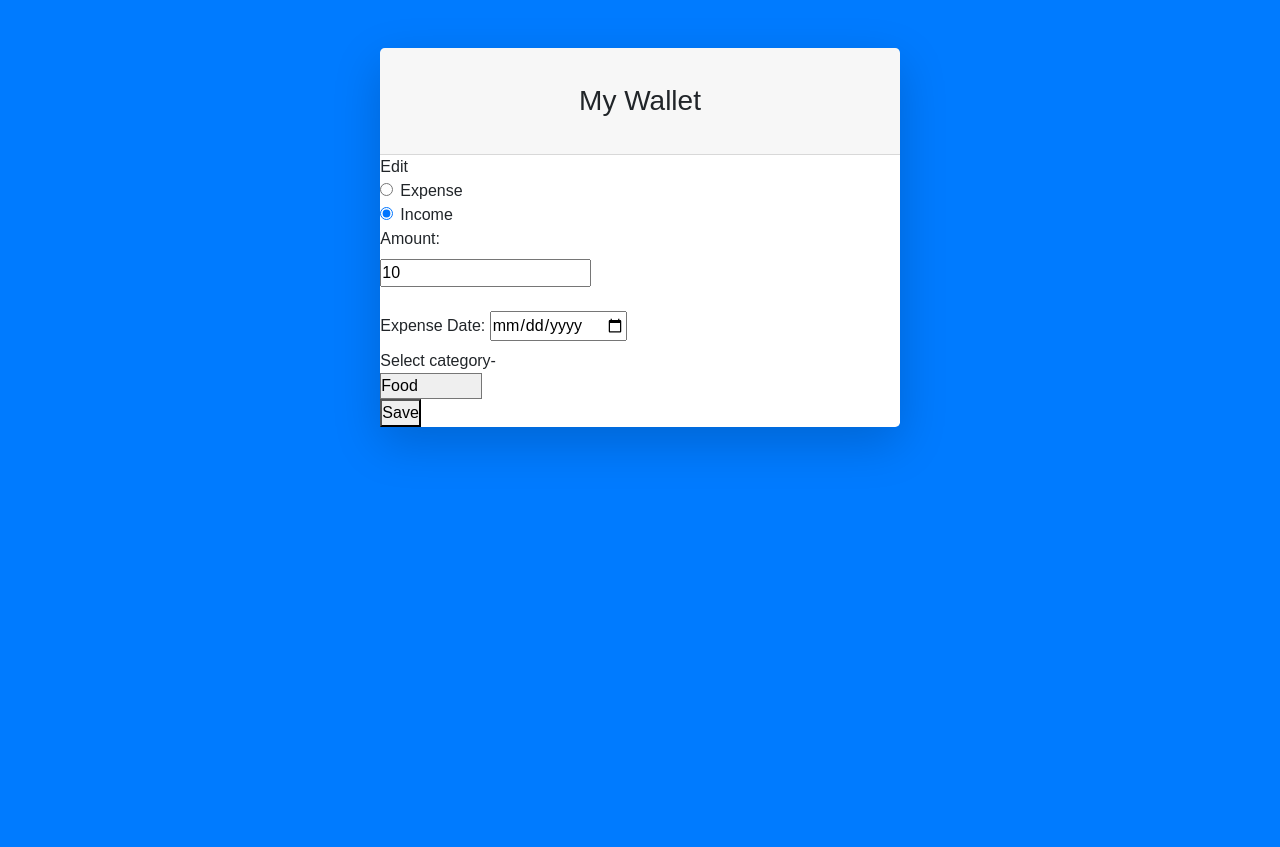
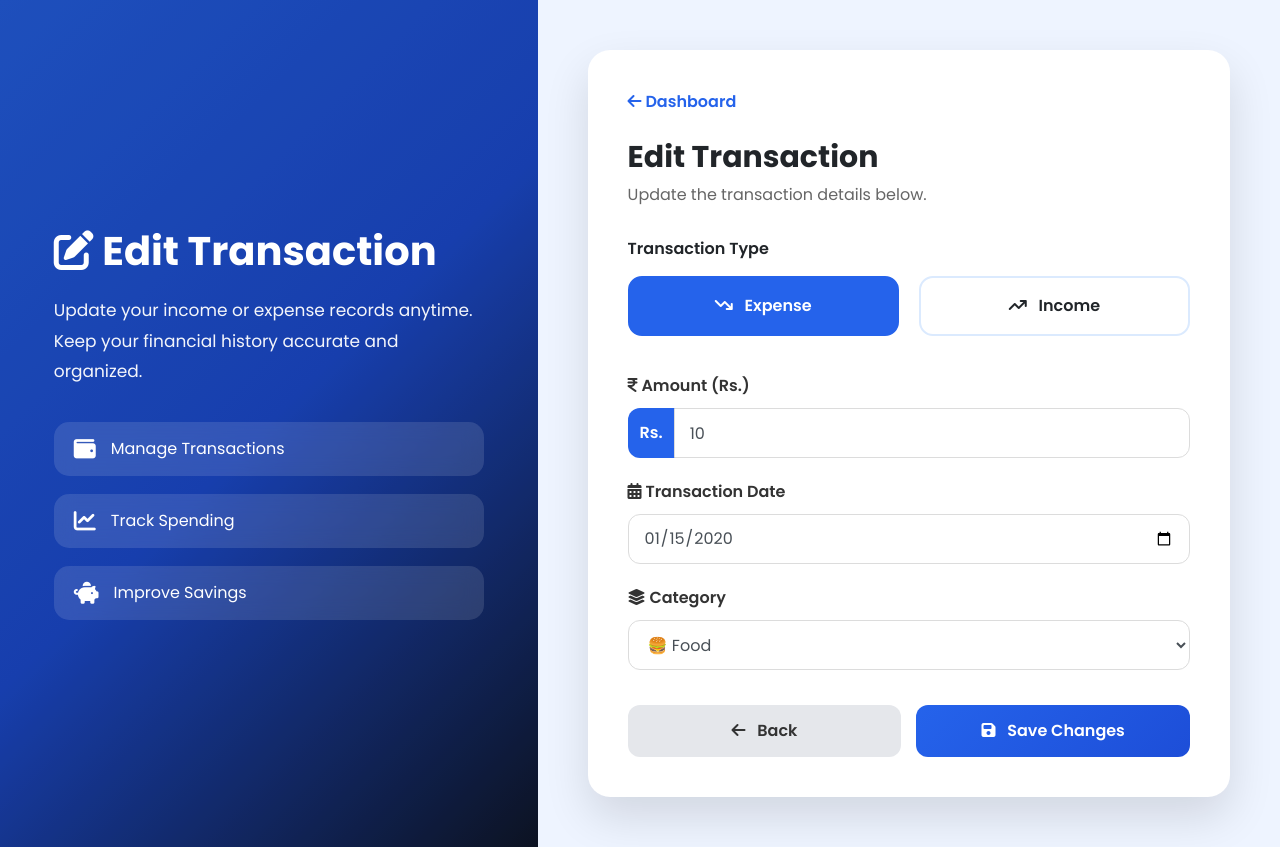
Before and after one commit to srijana444/Expense_tracker, a Django app: template templates/home/expense_edit.html in a window 1280 px wide. Before the commit the page ends 456 px from the top, so only its background shows below. Run offline with Django 3.2, Linux system fonts and the light colour scheme; the template is opened without the code that fills it: values that come from a table or form of the project are taken from there, others are empty; tables that the repository leaves empty hold one stand-in row (values such as "Sample post"); some libraries are stand-ins or nearby versions.

Commit message:
updated in expenses_edit

```diff
--- /dev/null
+++ b/static/expense_edit.css
@@ -0,0 +1,310 @@
+/*==================================================
+            EDIT TRANSACTION PAGE
+==================================================*/
+
+/* Google Font */
+@import url('https://fonts.googleapis.com/css2?family=Poppins:wght@300;400;500;600;700;800&display=swap');
+
+/* Reset */
+
+*{
+    margin:0;
+    padding:0;
+    box-sizing:border-box;
+    font-family:'Poppins',sans-serif;
+}
+
+body{
+    background:#eef4ff;
+}
+
+/* Main Layout */
+
+.transaction-page{
+    min-height:100vh;
+    display:flex;
+}
+
+/* Left Panel */
+
+.left-panel{
+    width:42%;
+    background:linear-gradient(135deg,#2563eb,#1d4ed8,#0f172a);
+    color:#fff;
+    position:relative;
+    display:flex;
+    align-items:center;
+    justify-content:center;
+    overflow:hidden;
+}
+
+.overlay{
+    position:absolute;
+    inset:0;
+    background:rgba(0,0,0,.20);
+}
+
+.left-content{
+    position:relative;
+    z-index:2;
+    width:80%;
+}
+
+.left-content h1{
+    font-size:40px;
+    font-weight:700;
+    margin-bottom:20px;
+}
+
+.left-content p{
+    font-size:17px;
+    line-height:1.8;
+    opacity:.95;
+    margin-bottom:35px;
+}
+
+.feature-list{
+    display:flex;
+    flex-direction:column;
+    gap:18px;
+}
+
+.feature{
+    display:flex;
+    align-items:center;
+    gap:15px;
+    background:rgba(255,255,255,.12);
+    padding:15px 20px;
+    border-radius:15px;
+    backdrop-filter:blur(10px);
+}
+
+.feature i{
+    font-size:22px;
+}
+
+/* Right Panel */
+
+.right-panel{
+    flex:1;
+    display:flex;
+    justify-content:center;
+    align-items:center;
+    padding:50px;
+}
+
+.transaction-card{
+    width:100%;
+    max-width:650px;
+    background:#fff;
+    border-radius:22px;
+    padding:40px;
+    box-shadow:0 20px 45px rgba(0,0,0,.12);
+}
+
+.top-bar{
+    display:flex;
+    justify-content:flex-start;
+    margin-bottom:25px;
+}
+
+.back-btn{
+    text-decoration:none;
+    color:#2563eb;
+    font-weight:600;
+    transition:.3s;
+}
+
+.back-btn:hover{
+    color:#1d4ed8;
+    text-decoration:none;
+}
+
+.transaction-card h2{
+    font-size:30px;
+    font-weight:700;
+    margin-bottom:8px;
+}
+
+.subtitle{
+    color:#666;
+    margin-bottom:30px;
+}
+
+/* Labels */
+
+.section-label{
+    display:block;
+    font-weight:600;
+    margin-bottom:15px;
+}
+
+/* Radio Cards */
+
+.radio-group{
+    display:flex;
+    gap:20px;
+    margin-bottom:30px;
+}
+
+.radio-card{
+    flex:1;
+    cursor:pointer;
+}
+
+.radio-card input{
+    display:none;
+}
+
+.radio-card span{
+    display:block;
+    text-align:center;
+    padding:16px;
+    border:2px solid #dbeafe;
+    border-radius:14px;
+    transition:.3s;
+    font-weight:600;
+}
+
+.radio-card span i{
+    margin-right:8px;
+}
+
+.radio-card input:checked + span{
+    background:#2563eb;
+    color:#fff;
+    border-color:#2563eb;
+}
+
+/* Form */
+
+.form-group{
+    margin-bottom:22px;
+}
+
+.form-group label{
+    display:block;
+    font-weight:600;
+    margin-bottom:10px;
+    color:#333;
+}
+
+.form-control{
+    width:100%;
+    height:50px;
+    border-radius:12px;
+    border:1px solid #dcdcdc;
+    padding:0 15px;
+    transition:.3s;
+}
+
+.form-control:focus{
+    outline:none;
+    border-color:#2563eb;
+    box-shadow:0 0 0 3px rgba(37,99,235,.15);
+}
+
+.input-group-text{
+    background:#2563eb;
+    color:#fff;
+    border:none;
+    border-radius:12px 0 0 12px;
+    font-weight:600;
+}
+
+/* Buttons */
+
+.button-group{
+    margin-top:35px;
+    display:flex;
+    justify-content:space-between;
+    gap:15px;
+}
+
+.cancel-btn{
+    flex:1;
+    background:#e5e7eb;
+    color:#333;
+    text-decoration:none;
+    text-align:center;
+    padding:14px;
+    border-radius:12px;
+    font-weight:600;
+    transition:.3s;
+}
+
+.cancel-btn:hover{
+    background:#d1d5db;
+    text-decoration:none;
+    color:#111;
+}
+
+.submit-btn{
+    flex:1;
+    background:linear-gradient(135deg,#2563eb,#1d4ed8);
+    color:#fff;
+    border:none;
+    padding:14px;
+    border-radius:12px;
+    font-weight:600;
+    cursor:pointer;
+    transition:.3s;
+}
+
+.submit-btn:hover{
+    transform:translateY(-2px);
+    box-shadow:0 12px 24px rgba(37,99,235,.25);
+}
+
+.submit-btn i,
+.cancel-btn i{
+    margin-right:8px;
+}
+
+/* Responsive */
+
+@media(max-width:992px){
+
+    .transaction-page{
+        flex-direction:column;
+    }
+
+    .left-panel{
+        width:100%;
+        min-height:280px;
+    }
+
+    .right-panel{
+        padding:30px 15px;
+    }
+
+    .transaction-card{
+        padding:30px;
+    }
+
+    .left-content{
+        width:90%;
+        text-align:center;
+    }
+
+}
+
+@media(max-width:576px){
+
+    .radio-group{
+        flex-direction:column;
+    }
+
+    .button-group{
+        flex-direction:column;
+    }
+
+    .left-content h1{
+        font-size:30px;
+    }
+
+    .transaction-card h2{
+        font-size:24px;
+    }
+
+}
--- a/templates/home/expense_edit.html
+++ b/templates/home/expense_edit.html
@@ -1,72 +1,273 @@
-{% load static%}
+{% load static %}
 <!DOCTYPE html>
 <html lang="en">
+
 <head>
-				<link href="css/addmoney.css" rel="stylesheet" />
 
-        <meta charset="utf-8" />
-        <meta http-equiv="X-UA-Compatible" content="IE=edge" />
-        <meta name="viewport" content="width=device-width, initial-scale=1, shrink-to-fit=no" />
-        <meta name="description" content="" />
-        <meta name="author" content="" />
-        <title><h1>My Wallet</h1></title>
-        <link rel="stylesheet" type="text/css" href="{% static 'home.css' %}">
-        <link rel="stylesheet" type="text/css" href="{% static 'addmoney.css' %}">
-        <script src="https://cdnjs.cloudflare.com/ajax/libs/font-awesome/5.13.0/js/all.min.js" crossorigin="anonymous"></script>
+    <meta charset="UTF-8">
+    <meta name="viewport" content="width=device-width, initial-scale=1.0">
+
+    <title>Edit Transaction | Expense Tracker</title>
+    <link rel="stylesheet" href="{% static 'expense_edit.css' %}">
+    <!-- Bootstrap -->
+    <link href="https://cdn.jsdelivr.net/npm/bootstrap@4.6.2/dist/css/bootstrap.min.css" rel="stylesheet">
+
+    <!-- Google Font -->
+    <link href="https://fonts.googleapis.com/css2?family=Poppins:wght@300;400;500;600;700;800&display=swap"
+        rel="stylesheet">
+
+    <!-- Font Awesome -->
+    <link rel="stylesheet"
+        href="https://cdnjs.cloudflare.com/ajax/libs/font-awesome/6.5.2/css/all.min.css">
+
+    <!-- CSS -->
+    <link rel="stylesheet" href="{% static 'expense_edit.css' %}">
+
 </head>
-    <body class="bg-primary">
-        <div id="layoutAuthentication">
-            <div id="layoutAuthentication_content">
-                <main>
-                    <div class="container2">
-                        <div class="row justify-content-center">
-                            <div class="col-lg-5">
-                                <div class="card shadow-lg border-0 rounded-lg mt-5">
-                                    <div class="card-header"><h3 class="text-center font-weight-light my-4">My Wallet</h3></div>
-                                    <form method="post" action="{% url 'addmoney_update' addmoney_info.id %}">
-                                    {% csrf_token %}
-                  Edit <br>
-                  <div class="form-check">
-                  <input class="form-check-input" type="radio" name="add_money" id="add_money" value="{{addmoney_info.add_money}}" checked required>
-                  <label class="form-check-label" for="add_money"> Expense
+
+<body>
+
+<div class="transaction-page">
+
+    <!-- Left Panel -->
+
+    <div class="left-panel">
+
+        <div class="overlay"></div>
+
+        <div class="left-content">
+
+            <h1>
+                <i class="fas fa-pen-to-square"></i>
+                Edit Transaction
+            </h1>
+
+            <p>
+                Update your income or expense records anytime.
+                Keep your financial history accurate and organized.
+            </p>
+
+            <div class="feature-list">
+
+                <div class="feature">
+                    <i class="fas fa-wallet"></i>
+                    <span>Manage Transactions</span>
                 </div>
-                  </label>
-                  <div class="form-check">
-                  <input class="form-check-input" type="radio" name="add_money" id="add_money" value="{{addmoney_info.add_money}}" checked required>
-                  <label class="form-check-label" for="add_money">Income</label>
+
+                <div class="feature">
+                    <i class="fas fa-chart-line"></i>
+                    <span>Track Spending</span>
                 </div>
-																	<!--<form class="r1" method="post" action="\addmoney_submission\">
-                                  {% csrf_token %}
-	What you want to add?<br>
-  <input type="radio" name="add_money" value="Expense">
-  <label for="Expense">Expense</label>
-  <input type="radio" name="add_money" value="Income">
-  <label for="Income">Income</label><br>-->
-  <label for="quantity">Amount:</label><br>
-  <input type="number" name="quantity" value="{{addmoney_info.quantity}}"required><br>
-  <br>
-  <label>
-    Expense Date:
-    <input type="date" name="Date" value="{{addmoney_info.Date}}">
-  </label><br>
-	<div class="f1">
-		Select category-<br>
-	<select class="Category" name="Category" value="{{addmoney_info.Category}}" required><br>
-  <option value="Food">Food</option>
-  <option value="Travel">Travel</option>
-  <option value="Shopping">shopping</option>
-	<option value="Necessities">Necessities</option>
-	<option value="Entertainment">Entertainment</option>
-	<option value="Others">Others</option>
 
-</select><br>
+                <div class="feature">
+                    <i class="fas fa-piggy-bank"></i>
+                    <span>Improve Savings</span>
                 </div>
-  <button type="submit" class="b2"> Save </button>
-	<!--<input type="button" class="b2"  onclick="location.href='/addmoney'" value="submit!">-->
 
             </div>
 
         </div>
-											</div></div></main></div></div></form>
+
+    </div>
+
+    <!-- Right Panel -->
+
+    <div class="right-panel">
+
+        <div class="transaction-card">
+
+            <div class="top-bar">
+
+                <a href="{% url 'index' %}" class="back-btn">
+                    <i class="fas fa-arrow-left"></i>
+                    Dashboard
+                </a>
+
+            </div>
+
+            <h2>Edit Transaction</h2>
+
+            <p class="subtitle">
+                Update the transaction details below.
+            </p>
+
+            <form method="POST"
+                  action="{% url 'addmoney_update' addmoney_info.id %}">
+
+                {% csrf_token %}
+
+                <!-- Transaction Type -->
+
+                <label class="section-label">
+                    Transaction Type
+                </label>
+
+                <div class="radio-group">
+
+                    <label class="radio-card">
+
+                        <input
+                            type="radio"
+                            name="add_money"
+                            value="Expense"
+                            {% if addmoney_info.add_money == "Expense" %}
+                            checked
+                            {% endif %}>
+
+                        <span>
+                            <i class="fas fa-arrow-trend-down"></i>
+                            Expense
+                        </span>
+
+                    </label>
+
+                    <label class="radio-card income">
+
+                        <input
+                            type="radio"
+                            name="add_money"
+                            value="Income"
+                            {% if addmoney_info.add_money == "Income" %}
+                            checked
+                            {% endif %}>
+
+                        <span>
+                            <i class="fas fa-arrow-trend-up"></i>
+                            Income
+                        </span>
+
+                    </label>
+
+                </div>
+
+                <!-- Amount -->
+
+                <div class="form-group">
+
+                    <label>
+                        <i class="fas fa-indian-rupee-sign"></i>
+                        Amount (Rs.)
+                    </label>
+
+                    <div class="input-group">
+
+                        <div class="input-group-prepend">
+                            <span class="input-group-text">
+                                Rs.
+                            </span>
+                        </div>
+
+                        <input
+                            type="number"
+                            class="form-control"
+                            name="quantity"
+                            value="{{ addmoney_info.quantity }}"
+                            min="1"
+                            required>
+
+                    </div>
+
+                </div>
+
+                <!-- Date -->
+
+                <div class="form-group">
+
+                    <label>
+                        <i class="fas fa-calendar-days"></i>
+                        Transaction Date
+                    </label>
+
+                    <input
+                        type="date"
+                        class="form-control"
+                        name="Date"
+                        value="{{ addmoney_info.Date|date:'Y-m-d' }}"
+                        required>
+
+                </div>
+                                <!-- Category -->
+
+                <div class="form-group">
+
+                    <label>
+                        <i class="fas fa-layer-group"></i>
+                        Category
+                    </label>
+
+                    <select
+                        class="form-control"
+                        name="Category"
+                        required>
+
+                        <option value="Food"
+                            {% if addmoney_info.Category == "Food" %}selected{% endif %}>
+                            🍔 Food
+                        </option>
+
+                        <option value="Travel"
+                            {% if addmoney_info.Category == "Travel" %}selected{% endif %}>
+                            ✈️ Travel
+                        </option>
+
+                        <option value="Shopping"
+                            {% if addmoney_info.Category == "Shopping" %}selected{% endif %}>
+                            🛍 Shopping
+                        </option>
+
+                        <option value="Necessities"
+                            {% if addmoney_info.Category == "Necessities" %}selected{% endif %}>
+                            🏠 Necessities
+                        </option>
+
+                        <option value="Entertainment"
+                            {% if addmoney_info.Category == "Entertainment" %}selected{% endif %}>
+                            🎬 Entertainment
+                        </option>
+
+                        <option value="Others"
+                            {% if addmoney_info.Category == "Others" %}selected{% endif %}>
+                            📦 Others
+                        </option>
+
+                    </select>
+
+                </div>
+
+                <!-- Buttons -->
+
+                <div class="button-group">
+
+                    <a href="{% url 'index' %}" class="cancel-btn">
+                        <i class="fas fa-arrow-left"></i>
+                        Back
+                    </a>
+
+                    <button
+                        type="submit"
+                        class="submit-btn">
+
+                        <i class="fas fa-floppy-disk"></i>
+                        Save Changes
+
+                    </button>
+
+                </div>
+
+            </form>
+
+        </div>
+
+    </div>
+
+</div>
+
+<!-- Bootstrap -->
+
+<script src="https://code.jquery.com/jquery-3.6.0.min.js"></script>
+
+<script src="https://cdn.jsdelivr.net/npm/bootstrap@4.6.2/dist/js/bootstrap.bundle.min.js"></script>
+
 </body>
+
 </html>
```
Lines whose indentation alone changed are shown as unchanged.
